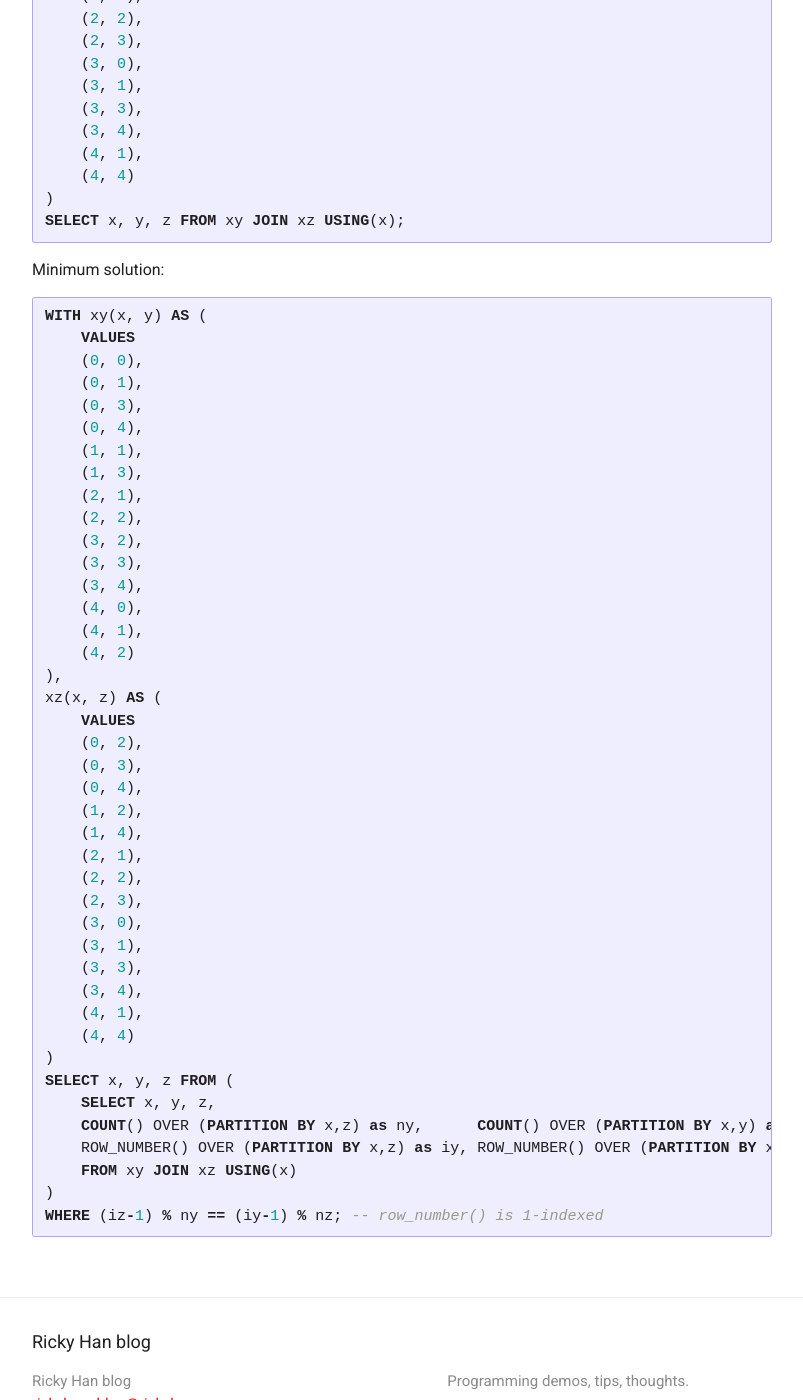
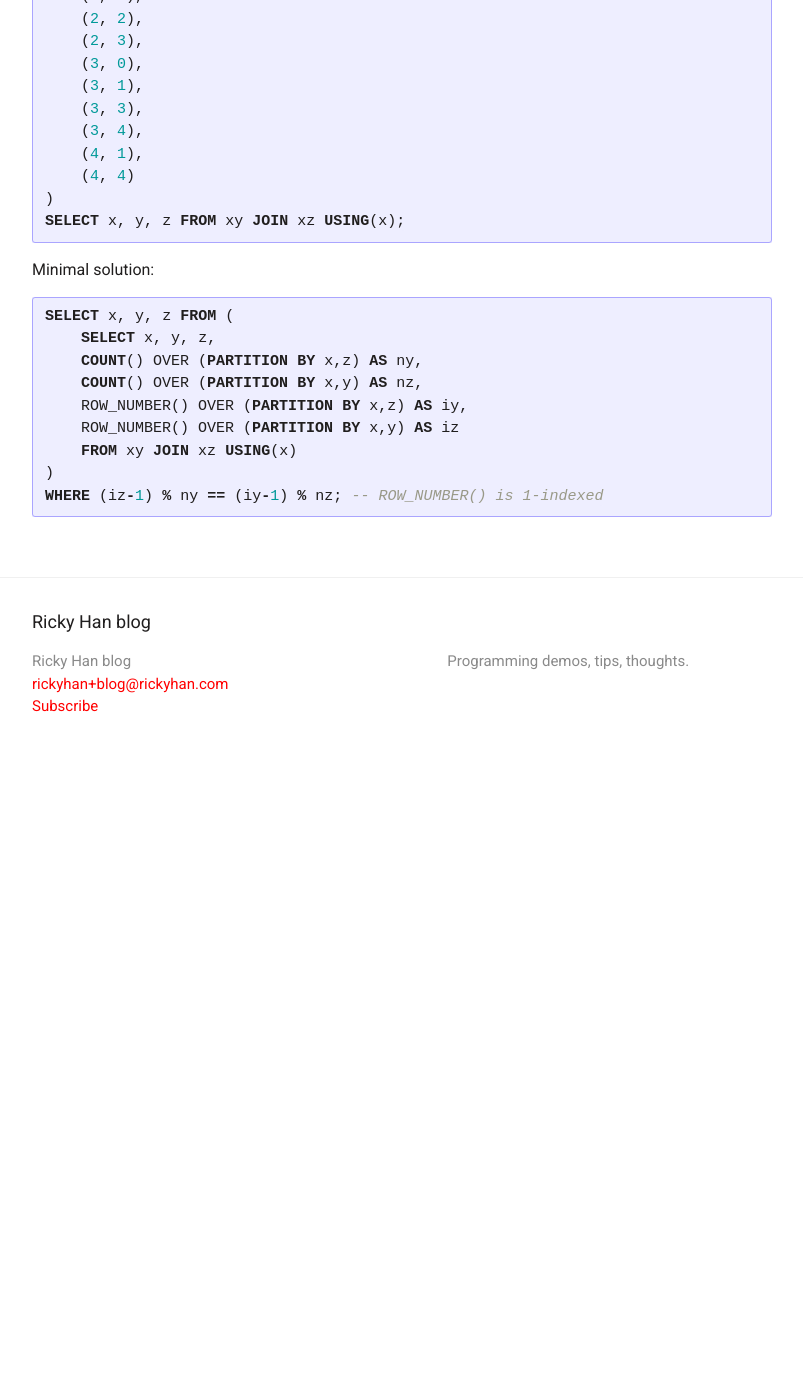
Before and after one commit to 0b01/rickyhan.com, a Jekyll site: the page built from _posts/2021-04-11-solving-projekt-using-sql.md, in a window 1280 px wide and 1400 px high, scrolled down 1226 px. Shown: the whole window, without its empty margins (238-1041 px from the left). Built offline with Jekyll 4.4.1, drawn with Linux system fonts in a browser that asks for light colours; after the commit the page ends 2004 px from its top, so only the background shows below that.

Commit message:
Update 2021-04-11-solving-projekt-using-sql.md

````diff
--- a/_posts/2021-04-11-solving-projekt-using-sql.md
+++ b/_posts/2021-04-11-solving-projekt-using-sql.md
@@ -51,47 +51,15 @@ xz(x, z) AS (
 SELECT x, y, z FROM xy JOIN xz USING(x);
 ```
 
-Minimum solution:
+Minimal solution:
 ```sql
-WITH xy(x, y) AS (
-    VALUES
-    (0, 0),
-    (0, 1),
-    (0, 3),
-    (0, 4),
-    (1, 1),
-    (1, 3),
-    (2, 1),
-    (2, 2),
-    (3, 2),
-    (3, 3),
-    (3, 4),
-    (4, 0),
-    (4, 1),
-    (4, 2)
-),
-xz(x, z) AS (
-    VALUES
-    (0, 2),
-    (0, 3),
-    (0, 4),
-    (1, 2),
-    (1, 4),
-    (2, 1),
-    (2, 2),
-    (2, 3),
-    (3, 0),
-    (3, 1),
-    (3, 3),
-    (3, 4),
-    (4, 1),
-    (4, 4)
-)
 SELECT x, y, z FROM (
     SELECT x, y, z,
-    COUNT() OVER (PARTITION BY x,z) as ny,      COUNT() OVER (PARTITION BY x,y) as nz,
-    ROW_NUMBER() OVER (PARTITION BY x,z) as iy, ROW_NUMBER() OVER (PARTITION BY x,y) as iz
+    COUNT() OVER (PARTITION BY x,z) AS ny,
+    COUNT() OVER (PARTITION BY x,y) AS nz,
+    ROW_NUMBER() OVER (PARTITION BY x,z) AS iy,
+    ROW_NUMBER() OVER (PARTITION BY x,y) AS iz
     FROM xy JOIN xz USING(x)
 )
-WHERE (iz-1) % ny == (iy-1) % nz; -- row_number() is 1-indexed
+WHERE (iz-1) % ny == (iy-1) % nz; -- ROW_NUMBER() is 1-indexed
 ```
````
